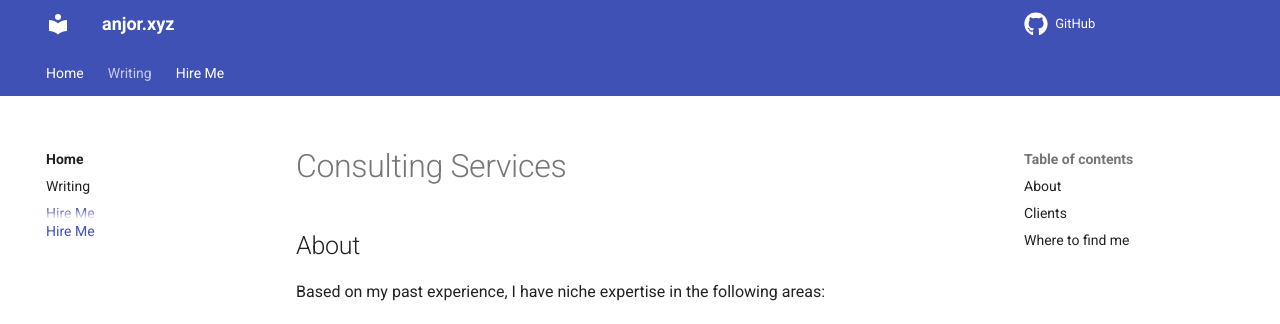
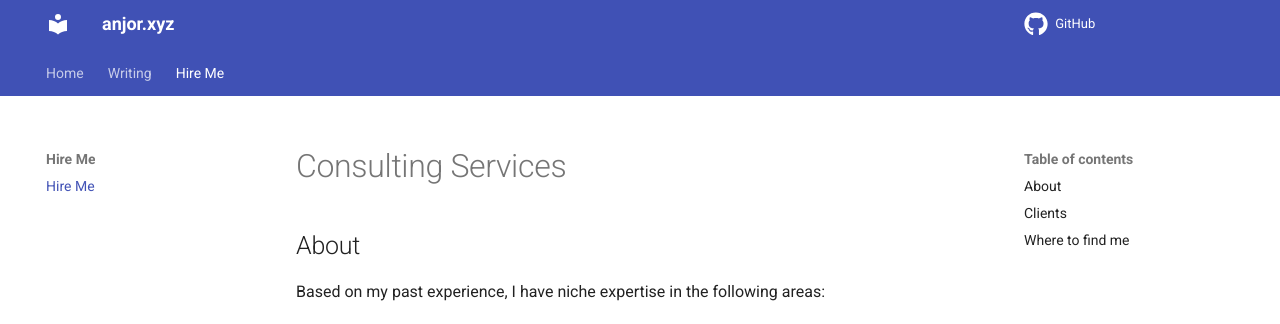
Before and after one commit to anjor/website, an MkDocs documentation site: the page built from docs/hire.md, in a window 1280 px wide. Shown: the top 324 px of the page. Built offline with MkDocs 1.6.1 and Material for MkDocs 9.7.7, drawn with Linux system fonts in a browser that asks for light colours; comment, search, counter and statistics services are not loaded.

```diff
--- a/mkdocs.yml
+++ b/mkdocs.yml
@@ -10,7 +10,8 @@ nav:
     - Hire Me: "hire.md"
   - Writing:
     - "writing/index.md"
-  - Hire Me: "hire.md"
+  - Hire Me:
+    - "hire.md"
 
 theme:
   name: material
```
